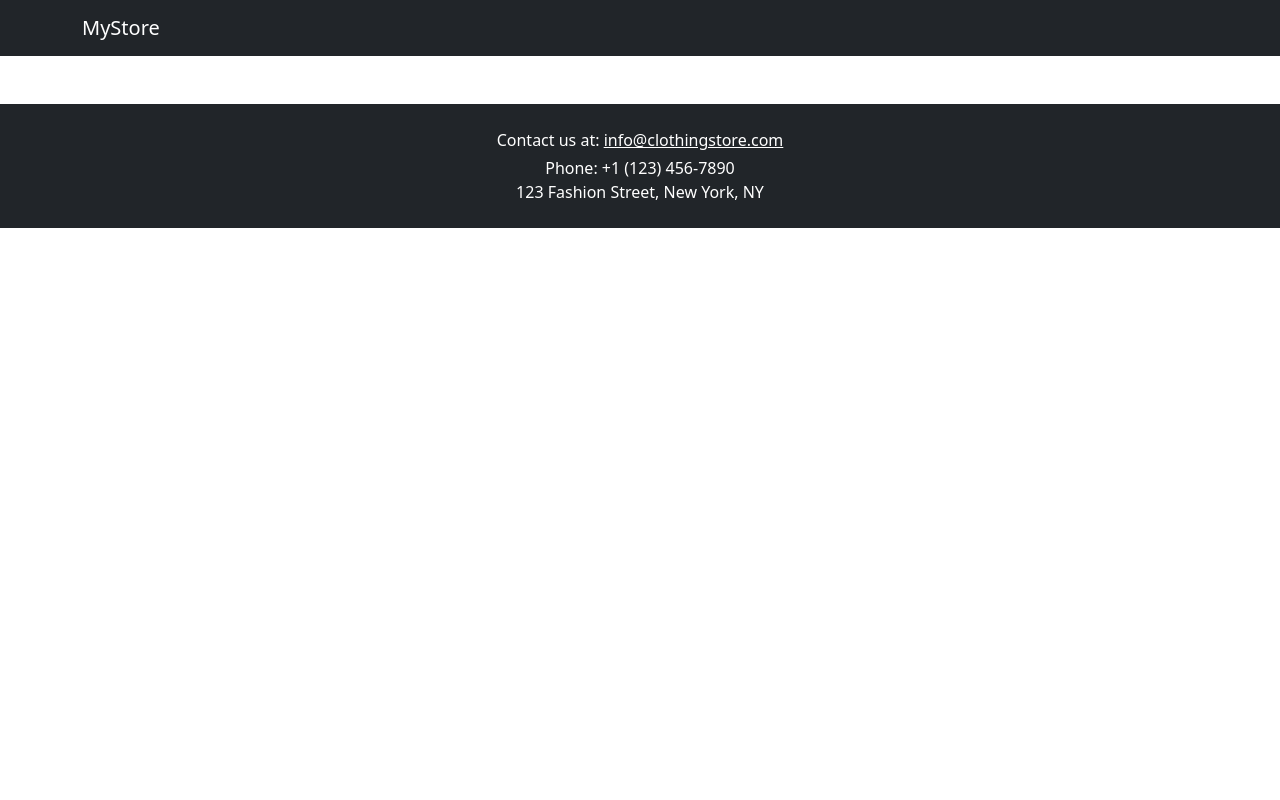
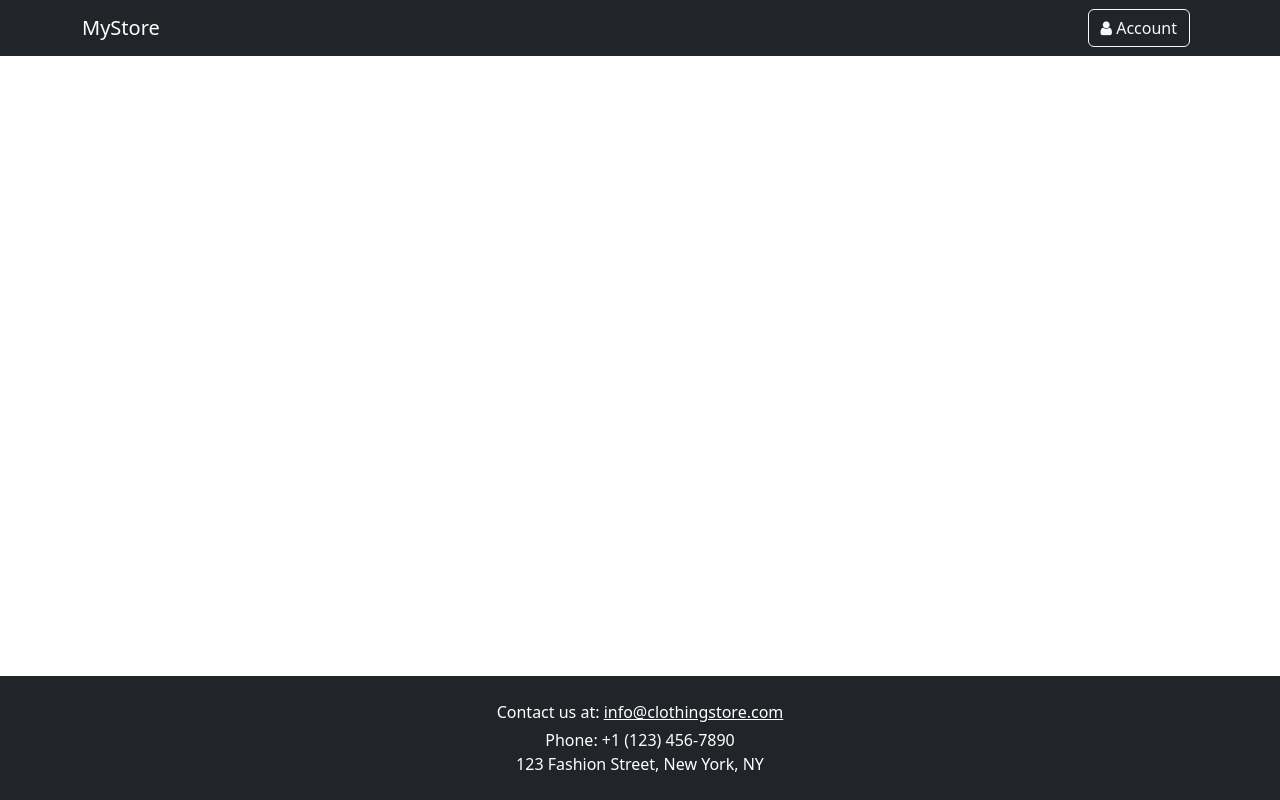
Before and after one commit to Novalynne/My_ECommerce_Store, a Django app: template templates/base.html in a window 1280 px wide. Run offline with Django 5.2, Linux system fonts and the light colour scheme; the template is opened without the code that fills it, so the values that code supplies are empty; parts of the project's set-up code (start-up, migrations or seed data) failed here and were passed over.

Commit message:
fixed footer in base.html added homepage and base_css

```diff
--- a/MyECommerceStore/settings.py
+++ b/MyECommerceStore/settings.py
@@ -124,8 +124,8 @@ USE_TZ = True
 
 STATIC_URL = '/static/'
 STATIC_ROOT = os.path.join(BASE_DIR, 'staticfiles')
-STATICFILES_DIRS = [os.path.join(BASE_DIR, 'static/css'), #TODO: Add your CSS directory
-                    os.path.join(BASE_DIR, 'static/javascript')] #TODO: Add your JavaScript directory
+STATICFILES_DIRS = [os.path.join(BASE_DIR, 'static/css')]
+                    #os.path.join(BASE_DIR, 'static/javascript')] TODO: Add your JavaScript directory
 
 MEDIA_ROOT = os.path.join(BASE_DIR, 'media')         # Directory for images files, now that i save images in cloudinary this is not needed
 
--- /dev/null
+++ b/static/css/base_style.css
@@ -0,0 +1,16 @@
+html, body {
+    height: 100%;
+    margin: 0;
+    padding: 0;
+}
+body {
+    min-height: 100vh;
+    display: flex;
+    flex-direction: column;
+}
+main {
+    flex: 1 0 auto;
+}
+footer {
+    flex-shrink: 0;
+}
--- a/templates/base.html
+++ b/templates/base.html
@@ -7,10 +7,12 @@
     <title>{% block title %}MyStore{% endblock %}</title>
     <link href="https://cdn.jsdelivr.net/npm/bootstrap@5.3.3/dist/css/bootstrap.min.css" rel="stylesheet">
     <script src="https://cdn.jsdelivr.net/npm/bootstrap@5.3.3/dist/js/bootstrap.bundle.min.js"></script>
-    <link rel="stylesheet" href="{% static 'css/style.css' %}">
     <link rel="stylesheet" href="https://cdnjs.cloudflare.com/ajax/libs/font-awesome/4.7.0/css/font-awesome.min.css">
     {% block extra_head %}{% endblock %}
-    {% block css %}{% endblock %}
+    <link rel="stylesheet" href="{% static 'base_style.css' %}">
+    {% block css %}
+
+    {% endblock %}
 </head>
 <body>
 
@@ -19,7 +21,7 @@
       <div class="container">
         <a class="navbar-brand" href="{% url 'frontpage' %}">MyStore</a>
         <div>
-            {% if user.is_authenticated %}
+            {% if request.resolver_match.url_name != 'frontpage' and request.resolver_match.url_name != 'login' and request.resolver_match.url_name != 'register'   %} <!-- TODO: collegare pagina -->
                 <a href="#" class="btn btn-outline-light me-2">
                     <i class="fa fa-user"></i> Account
                 </a>
--- /dev/null
+++ b/templates/home_page.html
@@ -0,0 +1,4 @@
+{% extends 'base.html' %}
+{% block content %}
+
+{% endblock %}
```
